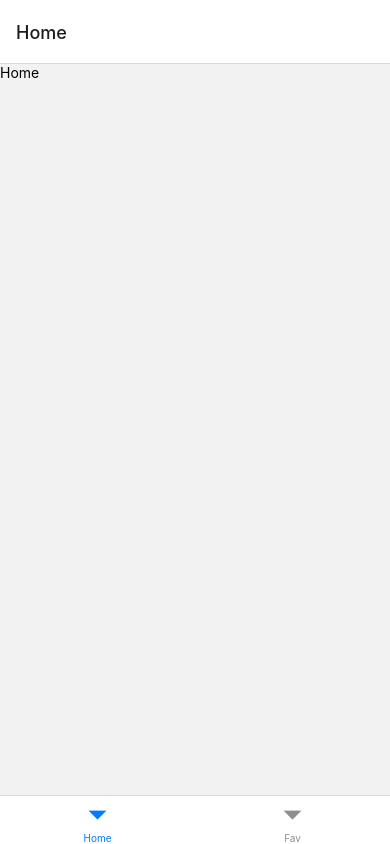
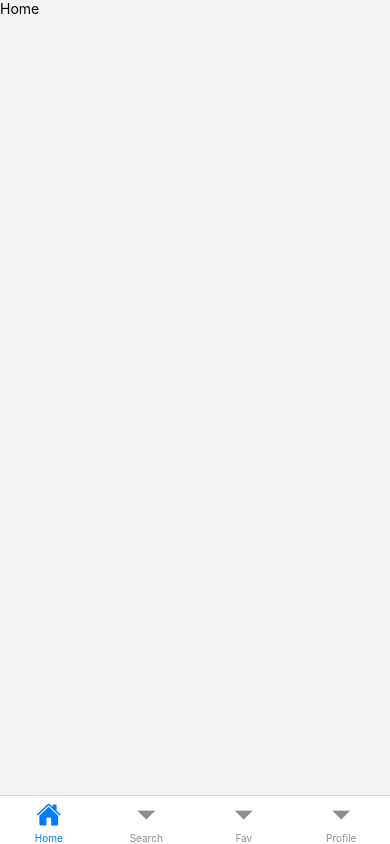
Before and after one commit to batuhanayazz/React-Native-MapApp, a React Native app: screen / in a window 390 px wide. Built offline with nearby package versions, Linux system fonts and the light colour scheme.

Commit message:
bug fixing + tab navigation creating

```diff
--- a/App.js
+++ b/App.js
@@ -1,6 +1,8 @@
 import { StatusBar } from "expo-status-bar";
 import { NavigationContainer } from "@react-navigation/native";
 import { StyleSheet, Text, View } from "react-native";
+
+import { useFonts } from "expo-font";
 
 import TabNavigation from "./App/Navigations/TabNavigation";
 
--- a/App/Navigations/TabNavigation.js
+++ b/App/Navigations/TabNavigation.js
@@ -1,15 +1,32 @@
 import { View, Text } from "react-native";
 import React from "react";
 import { createBottomTabNavigator } from "@react-navigation/bottom-tabs";
+
+import { Ionicons } from "@expo/vector-icons";
+import { FontAwesome } from "@expo/vector-icons";
+
 import Home from "../Screens/Home";
 import Fav from "../Screens/Fav";
+import Search from "../Screens/Search";
+import Profile from "../Screens/Profile";
 
 export default function TabNavigation() {
   const Tab = createBottomTabNavigator();
   return (
-    <Tab.Navigator>
-      <Tab.Screen name="Home" component={Home} />
+    <Tab.Navigator screenOptions={{ headerShown: false }}>
+      <Tab.Screen
+        name="Home"
+        component={Home}
+        options={{
+          tabBarLabel: "Home",
+          tabBarIcon: ({ color, size }) => (
+            <Ionicons name="home" color={color} size={size} />
+          ),
+        }}
+      />
+      <Tab.Screen name="Search" component={Search} />
       <Tab.Screen name="Fav" component={Fav} />
+      <Tab.Screen name="Profile" component={Profile} />
     </Tab.Navigator>
   );
 }
```
Also changed, not shown: package.json (+18 -17 lines), 1 other file (tests, documents, lock files or other folders).
